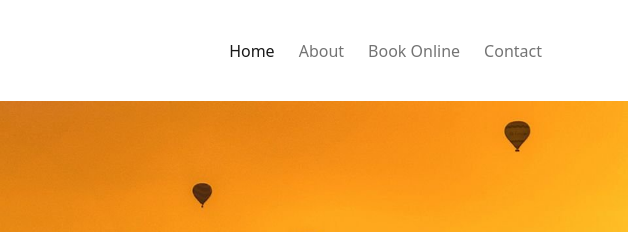
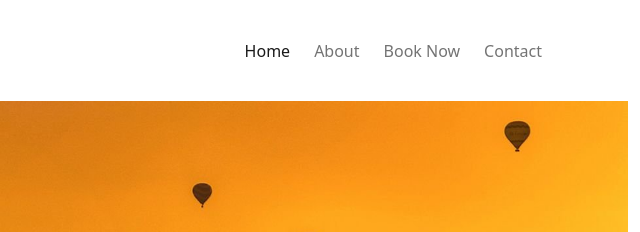
Before and after one commit to Sanzaetoruko/Sanzaetoruko.github.io, a plain HTML site: page index.html in a window 1280 px wide. Shown: the top 232 px of the page, 640-1280 px from the left. Drawn offline with Linux system fonts and the light colour scheme.

Commit message:
mengubah

```diff
--- a/index.html
+++ b/index.html
@@ -24,7 +24,7 @@
 	      <div class="navbar-nav ms-auto fw-light">
 	        <a class="nav-link me-2 active" aria-current="page" href="#">Home</a>
 	        <a class="nav-link me-2" href="#about">About</a>
-	        <a class="nav-link me-2" href="bookonline.html">Book Online</a>
+	        <a class="nav-link me-2" href="bookonline.html">Book Now</a>
 	        <a class="nav-link me-2" href="contact.html">Contact</a>
 	      </div>
 	    </div>
```
